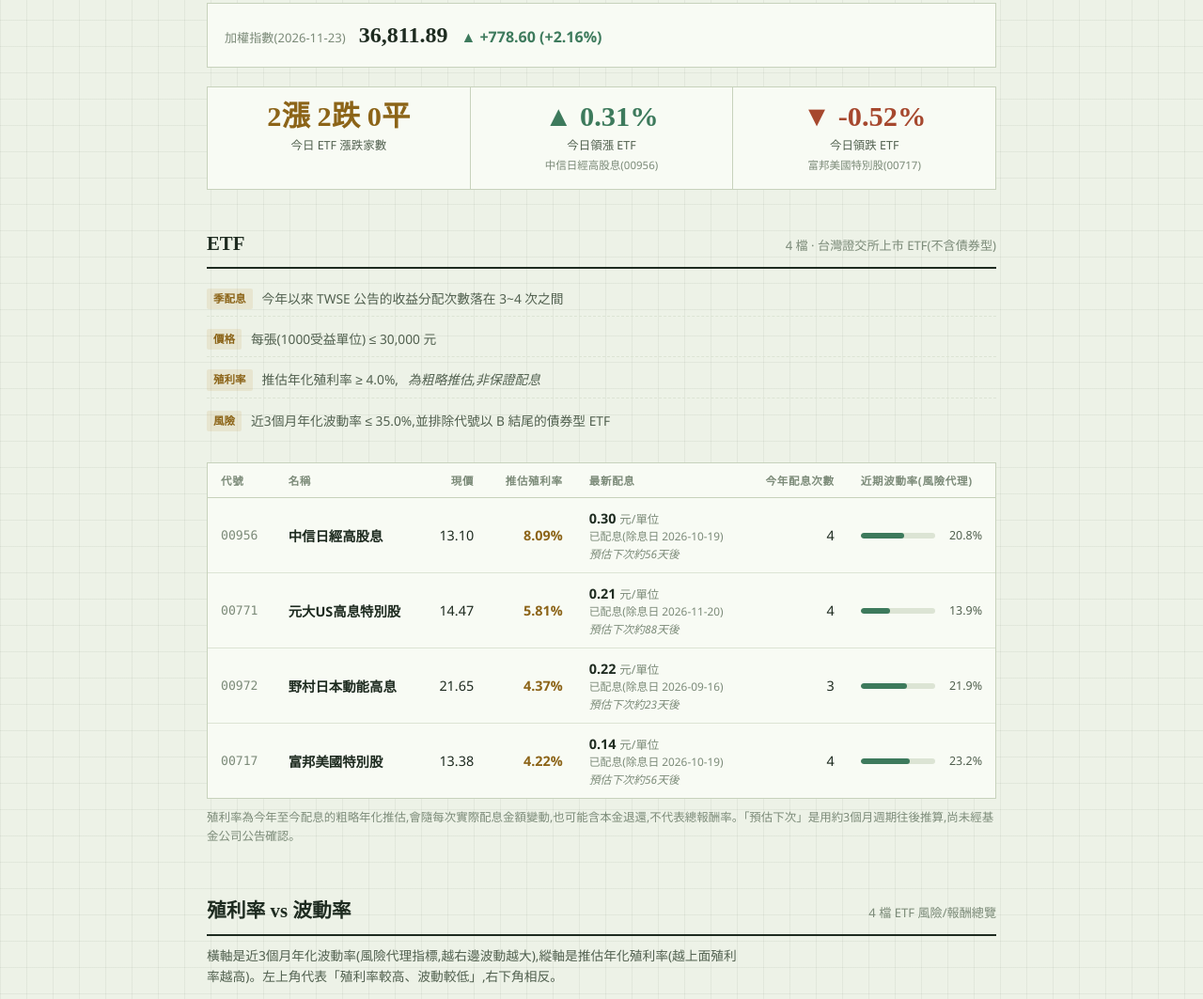
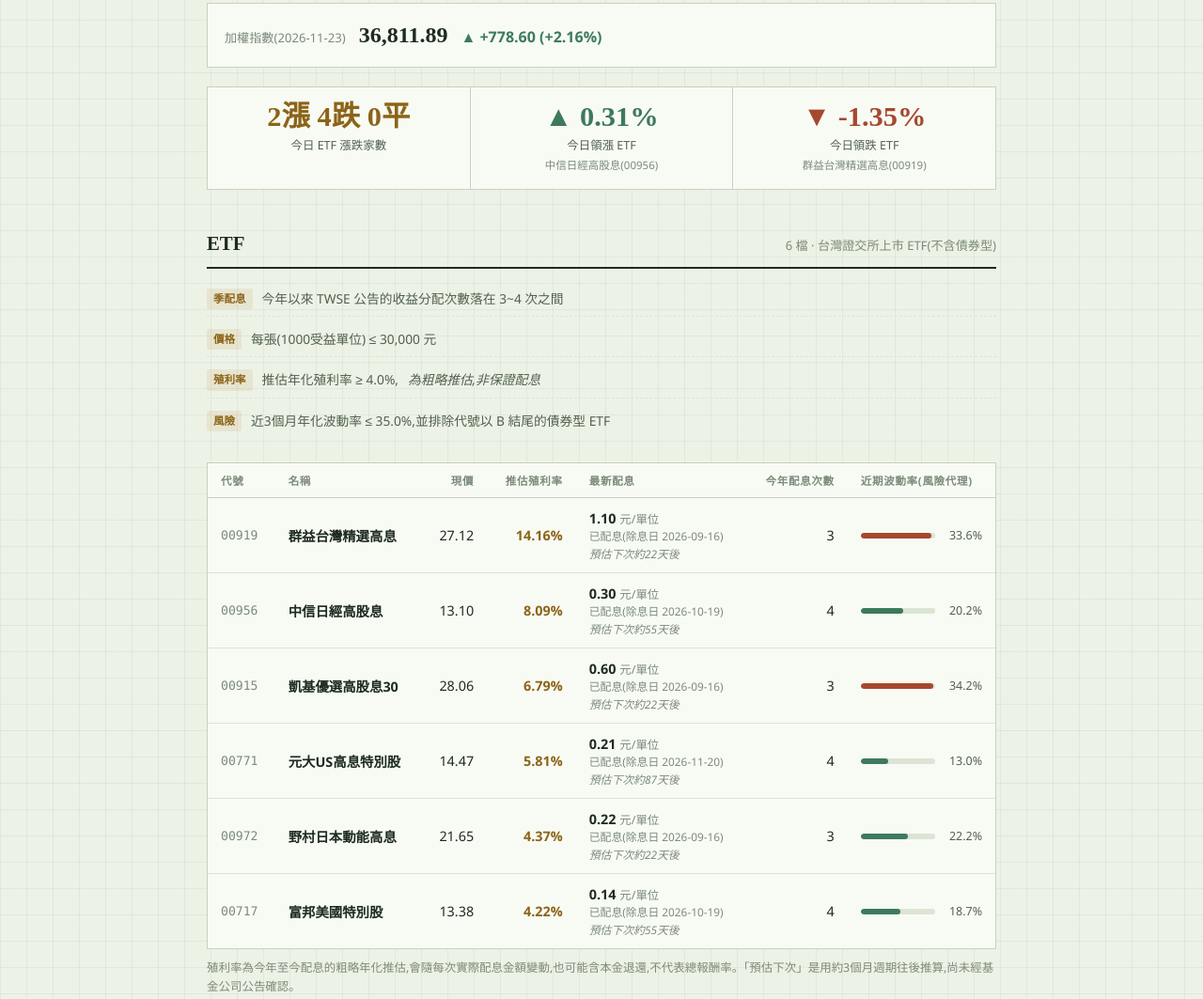
Before and after one commit to MI-888/ETF, a plain HTML site: page docs/index.html in a window 1280 px wide. Shown: the part 343-1406 px from the top of the page at 94% size. Drawn offline with Linux system fonts and the light colour scheme.

Commit message:
Auto-update ETF report

```diff
--- a/docs/index.html
+++ b/docs/index.html
@@ -139,15 +139,15 @@
 
 
     <div class="stat-row">
-      <div class="stat"><div class="stat-num">2漲 2跌 0平</div><div class="stat-label">今日 ETF 漲跌家數</div></div>
+      <div class="stat"><div class="stat-num">2漲 4跌 0平</div><div class="stat-label">今日 ETF 漲跌家數</div></div>
       <div class="stat"><div class="stat-num gain-pill">▲ 0.31%</div><div class="stat-label">今日領漲 ETF</div><div class="stat-sub">中信日經高股息(00956)</div></div>
-      <div class="stat"><div class="stat-num loss-pill">▼ -0.52%</div><div class="stat-label">今日領跌 ETF</div><div class="stat-sub">富邦美國特別股(00717)</div></div>
+      <div class="stat"><div class="stat-num loss-pill">▼ -1.35%</div><div class="stat-label">今日領跌 ETF</div><div class="stat-sub">群益台灣精選高息(00919)</div></div>
     </div>
 
   <section class="report">
     <div class="section-head">
       <h2>ETF</h2>
-      <span class="count">4 檔 · 台灣證交所上市 ETF(不含債券型)</span>
+      <span class="count">6 檔 · 台灣證交所上市 ETF(不含債券型)</span>
     </div>
     <ul class="criteria">
       <li><span class="tag">季配息</span>今年以來 TWSE 公告的收益分配次數落在 3~4 次之間</li>
@@ -160,36 +160,52 @@
         <thead><tr><th>代號</th><th>名稱</th><th class="num">現價</th><th class="num">推估殖利率</th><th>最新配息</th><th class="num">今年配息次數</th><th>近期波動率(風險代理)</th></tr></thead>
         <tbody>
           <tr>
+            <td class="code"><a class="code stock-link" href="https://tw.stock.yahoo.com/quote/00919.TW" target="_blank" rel="noopener">00919</a></td><td class="name"><a class="name stock-link" href="https://tw.stock.yahoo.com/quote/00919.TW" target="_blank" rel="noopener">群益台灣精選高息</a></td>
+            <td class="num">27.12</td>
+            <td class="num"><span class="yield-pill">14.16%</span></td>
+            <td class="div-cell"><div class="div-amt">1.10 <span class="unit">元/單位</span></div><div class="div-meta">已配息(除息日 2026-09-16)</div><div class="div-countdown est">預估下次約22天後</div></td>
+            <td class="num">3</td>
+            <td><div class="risk-cell"><div class="risk-bar high"><span style="width:96%"></span></div><span class="risk-num">33.6%</span></div></td>
+          </tr>
+          <tr>
             <td class="code"><a class="code stock-link" href="https://tw.stock.yahoo.com/quote/00956.TW" target="_blank" rel="noopener">00956</a></td><td class="name"><a class="name stock-link" href="https://tw.stock.yahoo.com/quote/00956.TW" target="_blank" rel="noopener">中信日經高股息</a></td>
             <td class="num">13.10</td>
             <td class="num"><span class="yield-pill">8.09%</span></td>
-            <td class="div-cell"><div class="div-amt">0.30 <span class="unit">元/單位</span></div><div class="div-meta">已配息(除息日 2026-10-19)</div><div class="div-countdown est">預估下次約56天後</div></td>
+            <td class="div-cell"><div class="div-amt">0.30 <span class="unit">元/單位</span></div><div class="div-meta">已配息(除息日 2026-10-19)</div><div class="div-countdown est">預估下次約55天後</div></td>
             <td class="num">4</td>
-            <td><div class="risk-cell"><div class="risk-bar "><span style="width:59%"></span></div><span class="risk-num">20.8%</span></div></td>
+            <td><div class="risk-cell"><div class="risk-bar "><span style="width:58%"></span></div><span class="risk-num">20.2%</span></div></td>
+          </tr>
+          <tr>
+            <td class="code"><a class="code stock-link" href="https://tw.stock.yahoo.com/quote/00915.TW" target="_blank" rel="noopener">00915</a></td><td class="name"><a class="name stock-link" href="https://tw.stock.yahoo.com/quote/00915.TW" target="_blank" rel="noopener">凱基優選高股息30</a></td>
+            <td class="num">28.06</td>
+            <td class="num"><span class="yield-pill">6.79%</span></td>
+            <td class="div-cell"><div class="div-amt">0.60 <span class="unit">元/單位</span></div><div class="div-meta">已配息(除息日 2026-09-16)</div><div class="div-countdown est">預估下次約22天後</div></td>
+            <td class="num">3</td>
+            <td><div class="risk-cell"><div class="risk-bar high"><span style="width:98%"></span></div><span class="risk-num">34.2%</span></div></td>
           </tr>
           <tr>
             <td class="code"><a class="code stock-link" href="https://tw.stock.yahoo.com/quote/00771.TW" target="_blank" rel="noopener">00771</a></td><td class="name"><a class="name stock-link" href="https://tw.stock.yahoo.com/quote/00771.TW" target="_blank" rel="noopener">元大US高息特別股</a></td>
             <td class="num">14.47</td>
             <td class="num"><span class="yield-pill">5.81%</span></td>
-            <td class="div-cell"><div class="div-amt">0.21 <span class="unit">元/單位</span></div><div class="div-meta">已配息(除息日 2026-11-20)</div><div class="div-countdown est">預估下次約88天後</div></td>
+            <td class="div-cell"><div class="div-amt">0.21 <span class="unit">元/單位</span></div><div class="div-meta">已配息(除息日 2026-11-20)</div><div class="div-countdown est">預估下次約87天後</div></td>
             <td class="num">4</td>
-            <td><div class="risk-cell"><div class="risk-bar "><span style="width:40%"></span></div><span class="risk-num">13.9%</span></div></td>
+            <td><div class="risk-cell"><div class="risk-bar "><span style="width:37%"></span></div><span class="risk-num">13.0%</span></div></td>
           </tr>
           <tr>
             <td class="code"><a class="code stock-link" href="https://tw.stock.yahoo.com/quote/00972.TW" target="_blank" rel="noopener">00972</a></td><td class="name"><a class="name stock-link" href="https://tw.stock.yahoo.com/quote/00972.TW" target="_blank" rel="noopener">野村日本動能高息</a></td>
             <td class="num">21.65</td>
             <td class="num"><span class="yield-pill">4.37%</span></td>
-            <td class="div-cell"><div class="div-amt">0.22 <span class="unit">元/單位</span></div><div class="div-meta">已配息(除息日 2026-09-16)</div><div class="div-countdown est">預估下次約23天後</div></td>
+            <td class="div-cell"><div class="div-amt">0.22 <span class="unit">元/單位</span></div><div class="div-meta">已配息(除息日 2026-09-16)</div><div class="div-countdown est">預估下次約22天後</div></td>
             <td class="num">3</td>
-            <td><div class="risk-cell"><div class="risk-bar "><span style="width:62%"></span></div><span class="risk-num">21.9%</span></div></td>
+            <td><div class="risk-cell"><div class="risk-bar "><span style="width:64%"></span></div><span class="risk-num">22.2%</span></div></td>
           </tr>
           <tr>
             <td class="code"><a class="code stock-link" href="https://tw.stock.yahoo.com/quote/00717.TW" target="_blank" rel="noopener">00717</a></td><td class="name"><a class="name stock-link" href="https://tw.stock.yahoo.com/quote/00717.TW" target="_blank" rel="noopener">富邦美國特別股</a></td>
             <td class="num">13.38</td>
             <td class="num"><span class="yield-pill">4.22%</span></td>
-            <td class="div-cell"><div class="div-amt">0.14 <span class="unit">元/單位</span></div><div class="div-meta">已配息(除息日 2026-10-19)</div><div class="div-countdown est">預估下次約56天後</div></td>
+            <td class="div-cell"><div class="div-amt">0.14 <span class="unit">元/單位</span></div><div class="div-meta">已配息(除息日 2026-10-19)</div><div class="div-countdown est">預估下次約55天後</div></td>
             <td class="num">4</td>
-            <td><div class="risk-cell"><div class="risk-bar "><span style="width:66%"></span></div><span class="risk-num">23.2%</span></div></td>
+            <td><div class="risk-cell"><div class="risk-bar "><span style="width:54%"></span></div><span class="risk-num">18.7%</span></div></td>
           </tr></tbody>
       </table>
     </div>
@@ -199,7 +215,7 @@
   <section class="report">
     <div class="section-head">
       <h2>殖利率 vs 波動率</h2>
-      <span class="count">4 檔 ETF 風險/報酬總覽</span>
+      <span class="count">6 檔 ETF 風險/報酬總覽</span>
     </div>
     <p class="intro-note">橫軸是近3個月年化波動率(風險代理指標,越右邊波動越大),縱軸是推估年化殖利率(越上面殖利率越高)。左上角代表「殖利率較高、波動較低」,右下角相反。</p>
 
@@ -214,7 +230,7 @@
         <text class="chart-tick" x="538.0" y="356" text-anchor="middle">30%</text>
         <text class="chart-axis-label" x="620" y="340" dy="-6" text-anchor="end">波動率(風險) →</text>
         <text class="chart-axis-label" x="46" y="16" dy="-4">↑ 殖利率</text>
-        <circle class="chart-point" cx="386.5" cy="194.4" r="5"></circle><text class="chart-label" x="394.5" y="186.4" text-anchor="start">00956</text><circle class="chart-point" cx="273.8" cy="235.5" r="5"></circle><text class="chart-label" x="281.8" y="227.5" text-anchor="start">00771</text><circle class="chart-point" cx="404.5" cy="261.3" r="5"></circle><text class="chart-label" x="412.5" y="253.3" text-anchor="start">00972</text><circle class="chart-point" cx="426.9" cy="264.1" r="5"></circle><text class="chart-label" x="434.9" y="256.1" text-anchor="start">00717</text>
+        <circle class="chart-point" cx="596.6" cy="85.1" r="5"></circle><text class="chart-label" x="588.6" y="77.1" text-anchor="end">00919</text><circle class="chart-point" cx="377.3" cy="194.4" r="5"></circle><text class="chart-label" x="385.3" y="186.4" text-anchor="start">00956</text><circle class="chart-point" cx="607.6" cy="217.7" r="5"></circle><text class="chart-label" x="599.6" y="209.7" text-anchor="end">00915</text><circle class="chart-point" cx="259.6" cy="235.5" r="5"></circle><text class="chart-label" x="267.6" y="227.5" text-anchor="start">00771</text><circle class="chart-point" cx="410.8" cy="261.3" r="5"></circle><text class="chart-label" x="418.8" y="253.3" text-anchor="start">00972</text><circle class="chart-point" cx="353.4" cy="264.1" r="5"></circle><text class="chart-label" x="361.4" y="256.1" text-anchor="start">00717</text>
       </svg>
     </div>
     <div class="foot-note">座標依本頁上方 ETF 表格的「推估殖利率」與「近期波動率」繪製。</div>
@@ -330,7 +346,7 @@
 
   <footer>
     <div>資料來源:台灣證券交易所(TWSE)公開 OpenAPI。本頁由 GitHub Actions 於每個交易日 14:30(台北時間)自動重新抓取並發布。</div>
-    <div>產生時間(UTC): 2026-11-23T22:09:01+00:00</div>
+    <div>產生時間(UTC): 2026-11-24T20:45:50+00:00</div>
     <div>本頁僅供參考,不構成要約、勸誘或投資建議;過去的配息與波動率不代表未來表現。</div>
   </footer>
 </div>
```
Also changed, not shown: docs/data.json (+47 -9 lines).
